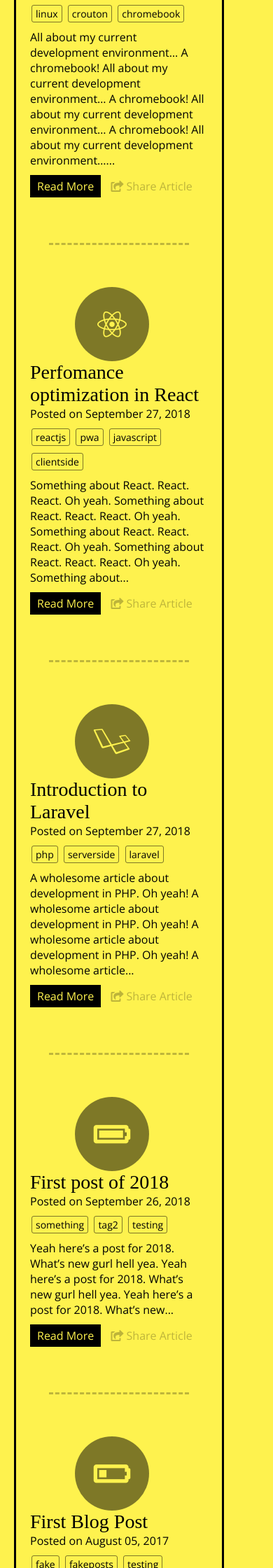
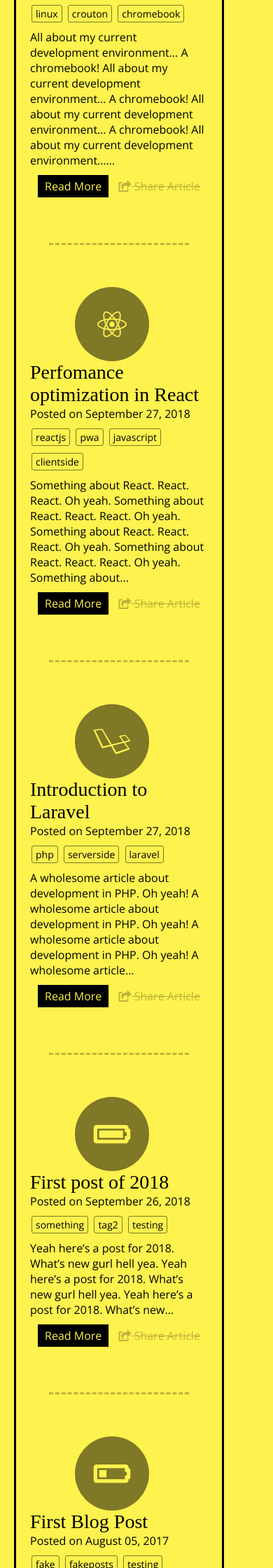
Before and after one commit to saricden/saricden.com, a Jekyll site: the page built from blog.html, in a window 390 px wide. Shown: the part 401-2641 px from the top of the page at 70% size. Built offline with Jekyll 4.4.1, drawn with Linux system fonts in a browser that asks for light colours; nearby versions of some CDN libraries; some web fonts are replaced.

Commit message:
Updates to share link fallback & article action btns on mobile.

```diff
--- a/blog.html
+++ b/blog.html
@@ -24,8 +24,10 @@
             <span class="tag">{{ tag }}</span>
           {% endfor %}
           <p>{{ post.content | strip_html | truncatewords:30 }}</p>
-          <a href="{{ post.url }}" class="btn">Read More</a>
-          <a data-share-href="{{ post.url }}" data-share-title="{{ post.title }}" data-share-text="{{ post.content | strip_html | truncatewords: 30 }}"  class="btn link"><i class="fa fa-share-square"></i> Share Article</a>
+          <div class="action-btns">
+            <a href="{{ post.url }}" class="btn">Read More</a>
+            <a data-share-href="{{ post.url }}" data-share-title="{{ post.title }}" data-share-text="{{ post.content | strip_html | truncatewords: 30 }}"  class="btn link"><i class="fa fa-share-square"></i> Share Article</a>
+          </div>
         </div>
       </article>
       <hr class="skinny" />
--- a/src/css/main.css
+++ b/src/css/main.css
@@ -478,6 +478,12 @@
     margin-right: 0;
     max-width: none;
   }
+  .action-btns {
+    text-align: center;
+  }
+  .action-btns a:nth-of-type(1) {
+    margin-left: 5px;
+  }
 }
 @media (max-width: 460px) {
   header.page h1 .primary {
--- a/src/js/main.js
+++ b/src/js/main.js
@@ -50,6 +50,7 @@
       shareHREFs[i].style.opacity = 0.25;
       shareHREFs[i].setAttribute("title", "Sharing not supported by your device / browser. :'(");
       shareHREFs[i].style.cursor = "not-allowed";
+      shareHREFs[i].style.textDecoration = "line-through";
     }
   }
 }
```
